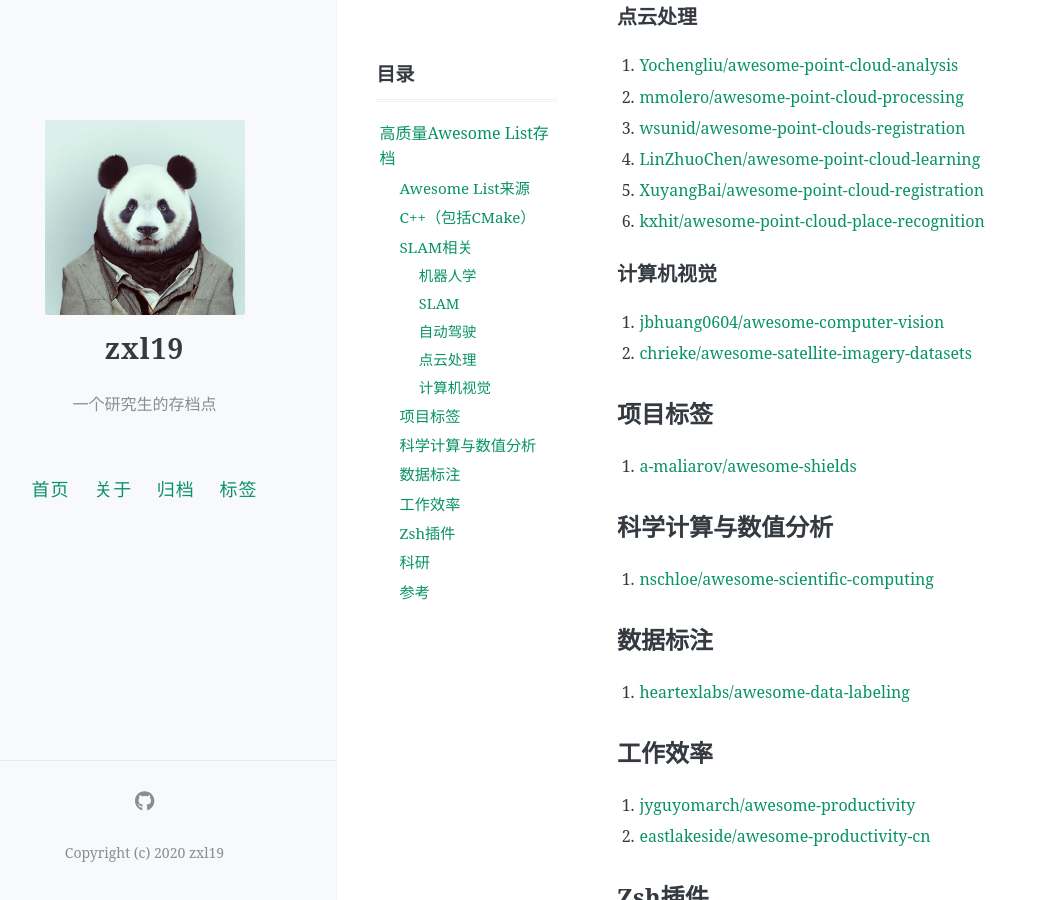
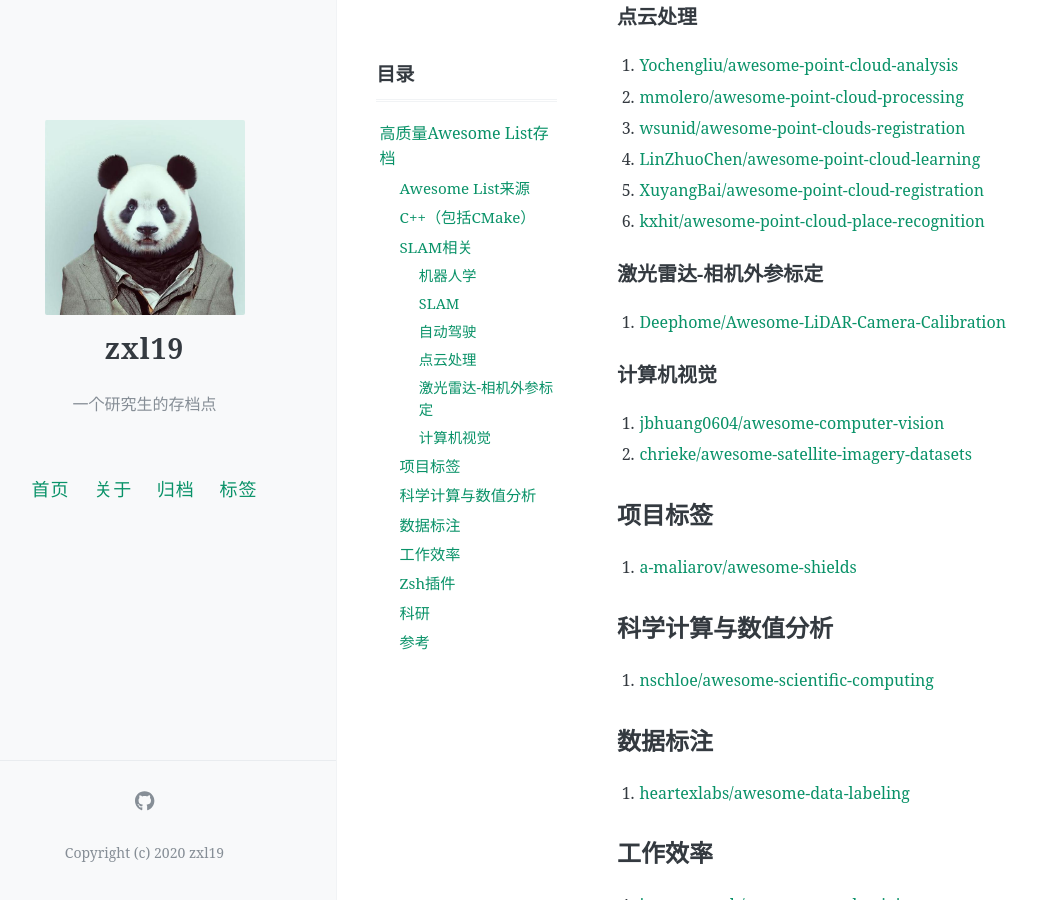
Before and after one commit to zxl19/zxl19.github.io, a Jekyll site: the page built from _posts/2021-05-31-awesome-list.md, in a window 1280 px wide and 900 px high, scrolled down 1316 px. Shown: the whole window, without its empty margins (47-1084 px from the left). Built offline with Jekyll 4.4.1, drawn with Linux system fonts in a browser that asks for light colours; comment, search, counter and statistics services are not loaded.

Commit message:
Update 2021-05-31-awesome-list.md

```diff
--- a/_posts/2021-05-31-awesome-list.md
+++ b/_posts/2021-05-31-awesome-list.md
@@ -62,6 +62,10 @@ The main repository serves as a curated list of awesome lists.
 5. [XuyangBai/awesome-point-cloud-registration](https://github.com/XuyangBai/awesome-point-cloud-registration)
 6. [kxhit/awesome-point-cloud-place-recognition](https://github.com/kxhit/awesome-point-cloud-place-recognition)
 
+### 激光雷达-相机外参标定
+
+1. [Deephome/Awesome-LiDAR-Camera-Calibration](https://github.com/Deephome/Awesome-LiDAR-Camera-Calibration)
+
 ### 计算机视觉
 
 1. [jbhuang0604/awesome-computer-vision](https://github.com/jbhuang0604/awesome-computer-vision)
```
